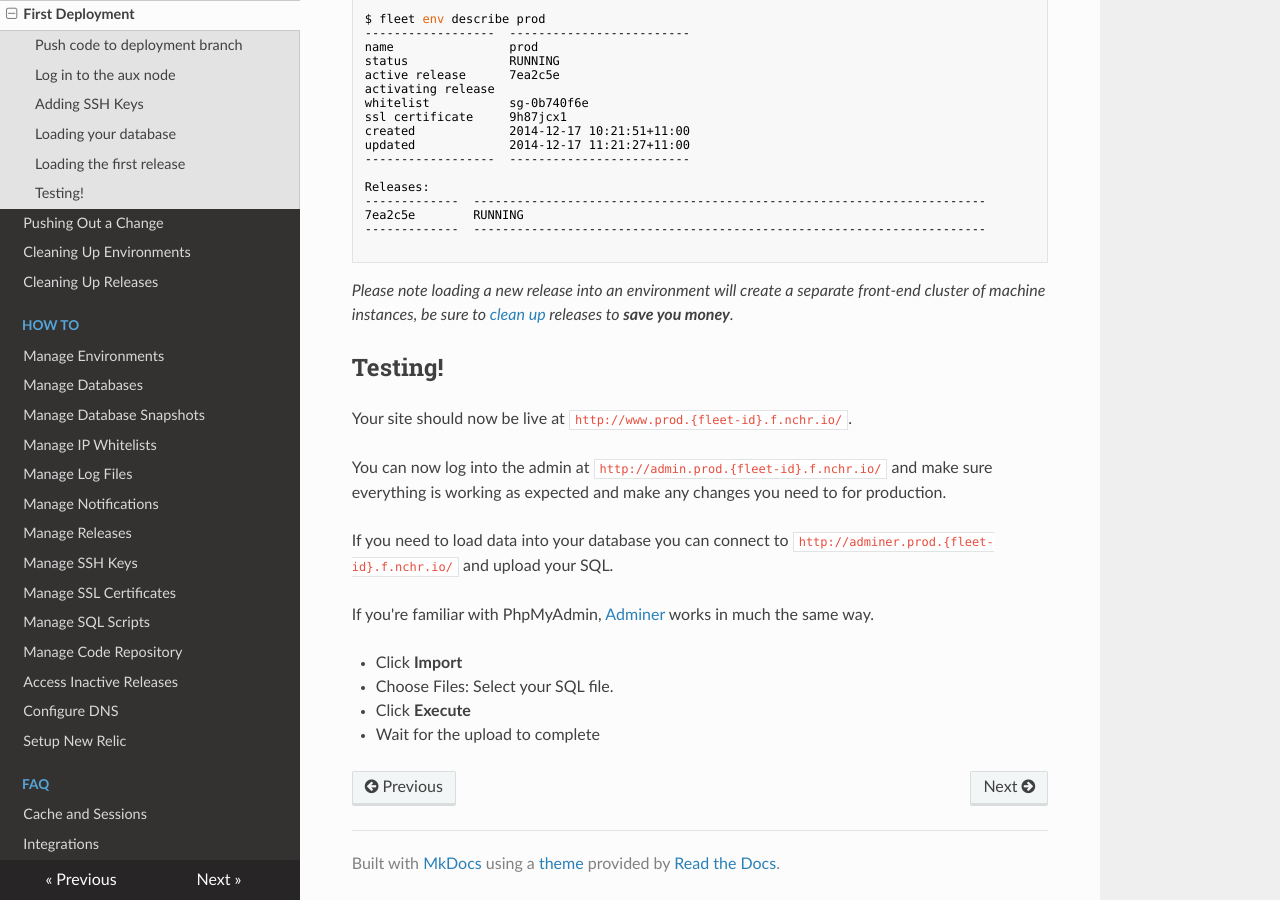
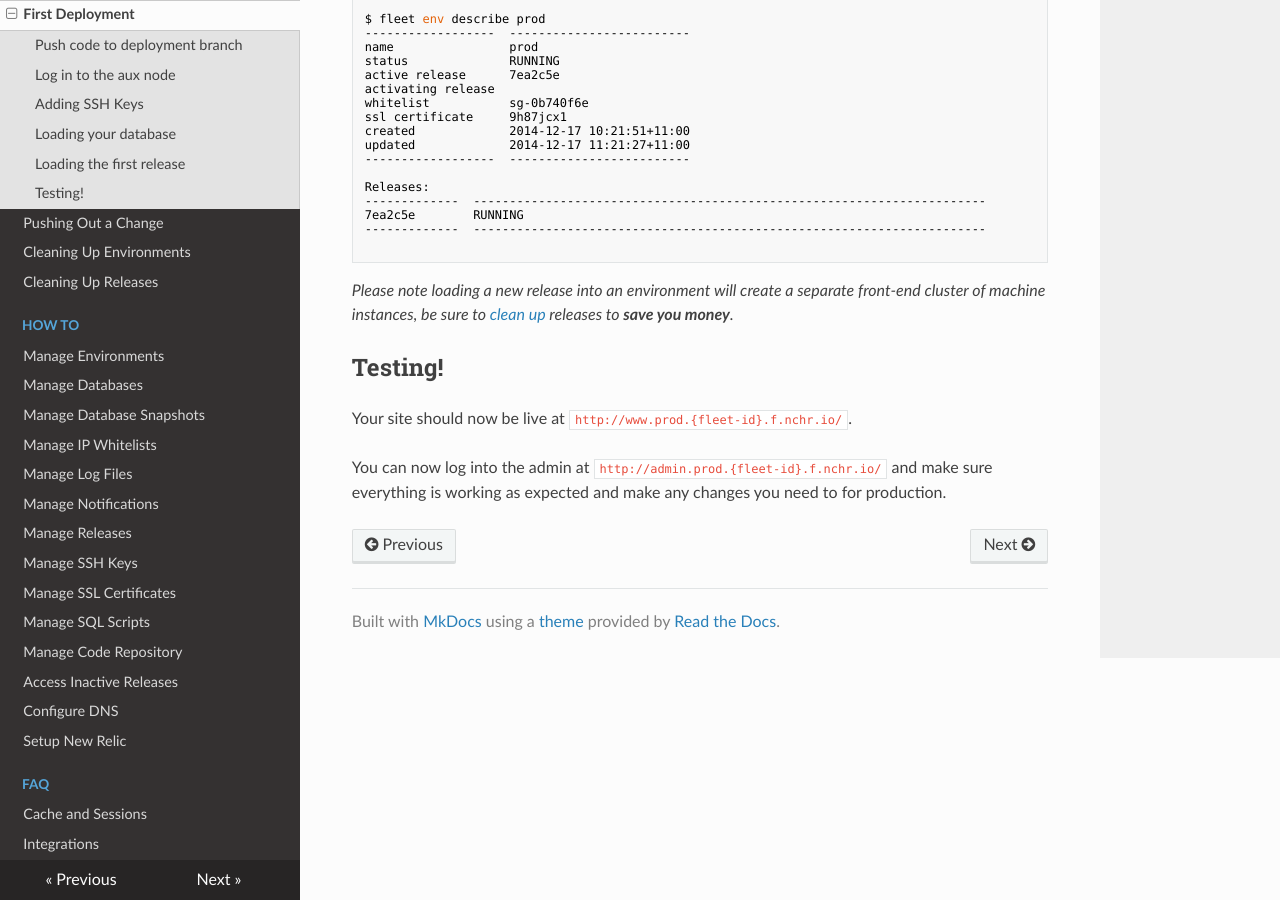
Before and after one commit to anchor/fleet-magento-docs, an MkDocs documentation site: the page built from docs/getting-started/first-deployment.md, in a window 1280 px wide and 900 px high, scrolled down 2984 px. Built offline with MkDocs 1.6.1, drawn with Linux system fonts in a browser that asks for light colours; nearby versions of some CDN libraries; old or Windows-style settings are respelled for this version of MkDocs.

Commit message:
Remove adminer reference from getting started

```diff
--- a/docs/getting-started/first-deployment.md
+++ b/docs/getting-started/first-deployment.md
@@ -167,13 +167,3 @@ Your site should now be live at ``http://www.prod.{fleet-id}.f.nchr.io/``.
 You can now log into the admin at ``http://admin.prod.{fleet-id}.f.nchr.io/``
 and make sure everything is working as expected and make any changes you need to
 for production.
-
-If you need to load data into your database you can connect to
-``http://adminer.prod.{fleet-id}.f.nchr.io/`` and upload your SQL.
-
-If you're familiar with PhpMyAdmin, [Adminer](http://www.adminer.org/) works in much the same way.
-
- * Click **Import**
- * Choose Files: Select your SQL file.
- * Click **Execute**
- * Wait for the upload to complete
```
